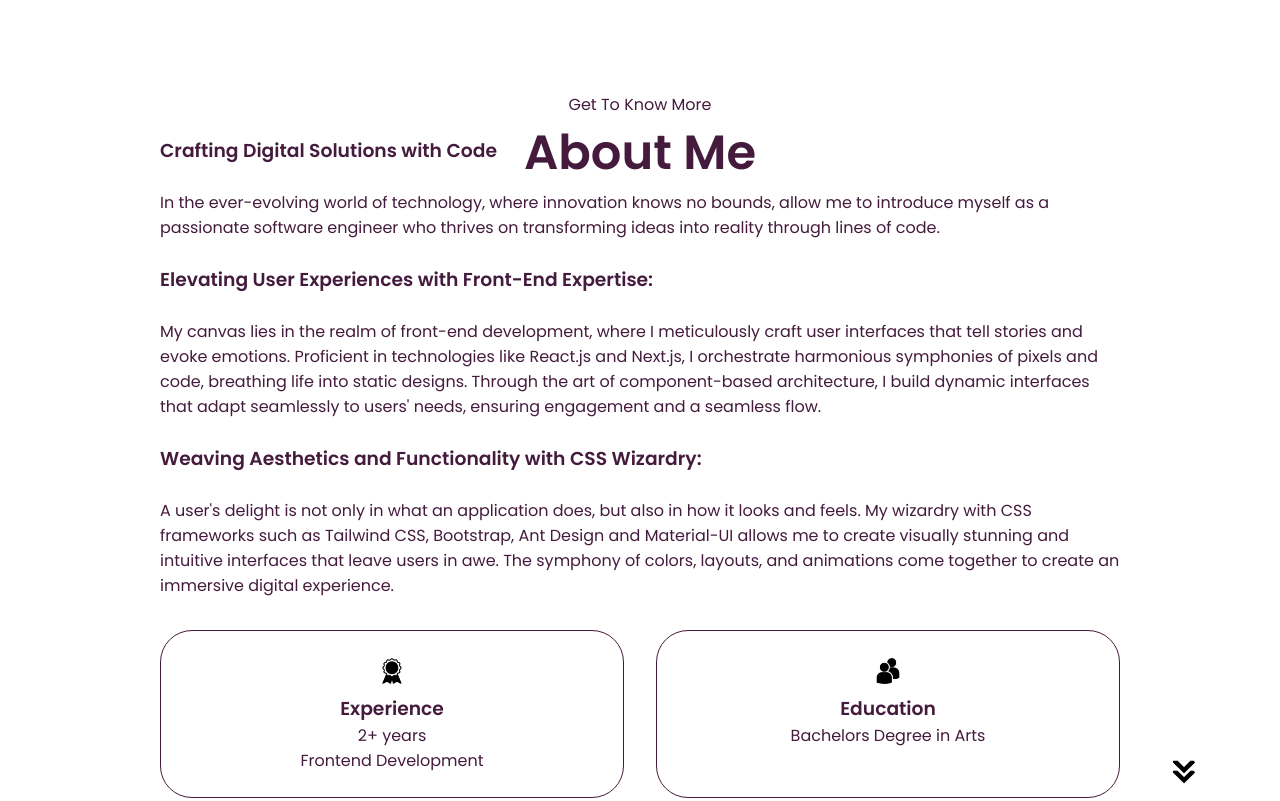
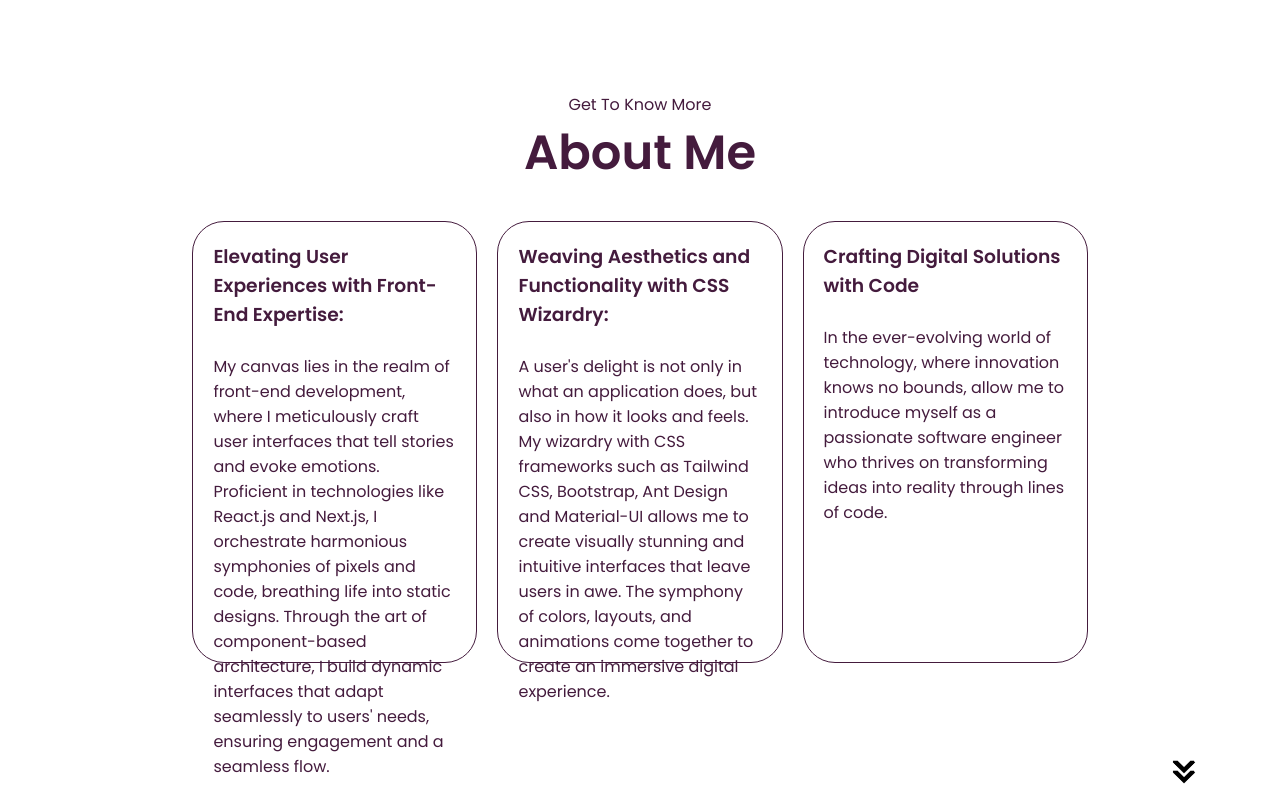
Before and after one commit to haris-qadeer/Portfolio, a plain HTML site: page index.html in a window 1280 px wide. Shown: the part 800-1601 px from the top of the page. Drawn offline with Linux system fonts and the light colour scheme.

Commit message:
small changes

```diff
--- a/index.html
+++ b/index.html
@@ -78,8 +78,38 @@
     <section id="about">
       <p class="section__text__p1">Get To Know More</p>
       <h1 class="title">About Me</h1>
-      <div class="section-container">
+      <div class="section-container" style="justify-content: center">
+        <div class="child-section">
           <div class="about-details-container">
+            <div class="text-container">
+              <h3>Elevating User Experiences with Front-End Expertise:</h3>
+              <br />
+              <p>
+                My canvas lies in the realm of front-end development, where I
+                meticulously craft user interfaces that tell stories and evoke
+                emotions. Proficient in technologies like React.js and Next.js,
+                I orchestrate harmonious symphonies of pixels and code,
+                breathing life into static designs. Through the art of
+                component-based architecture, I build dynamic interfaces that
+                adapt seamlessly to users' needs, ensuring engagement and a
+                seamless flow.
+              </p>
+            </div>
+            <br />
+            <div class="text-container">
+              <h3>Weaving Aesthetics and Functionality with CSS Wizardry:</h3>
+              <br />
+              <p>
+                A user's delight is not only in what an application does, but
+                also in how it looks and feels. My wizardry with CSS frameworks
+                such as Tailwind CSS, Bootstrap, Ant Design and Material-UI
+                allows me to create visually stunning and intuitive interfaces
+                that leave users in awe. The symphony of colors, layouts, and
+                animations come together to create an immersive digital
+                experience.
+              </p>
+            </div>
+            <br />
             <div class="text-container">
               <h3>Crafting Digital Solutions with Code</h3>
               <br />
@@ -90,33 +120,17 @@
                 lines of code.
               </p>
             </div>
-          <br />
-          <div class="text-container">
-            <h3>Elevating User Experiences with Front-End Expertise:</h3>
-            <br />
-            <p>
-              My canvas lies in the realm of front-end development, where I
-              meticulously craft user interfaces that tell stories and evoke
-              emotions. Proficient in technologies like React.js and Next.js, I
-              orchestrate harmonious symphonies of pixels and code, breathing
-              life into static designs. Through the art of component-based
-              architecture, I build dynamic interfaces that adapt seamlessly to
-              users' needs, ensuring engagement and a seamless flow.
-            </p>
           </div>
-          <br />
-          <div class="text-container">
-            <h3>Weaving Aesthetics and Functionality with CSS Wizardry:</h3>
-            <br />
-            <p>
-              A user's delight is not only in what an application does, but also
-              in how it looks and feels. My wizardry with CSS frameworks such as
-              Tailwind CSS, Bootstrap, Ant Design and Material-UI allows me to
-              create visually stunning and intuitive interfaces that leave users
-              in awe. The symphony of colors, layouts, and animations come
-              together to create an immersive digital experience.
-            </p>
         </div>
+      </div>
+      <img
+        src="./assets/arrow.png"
+        alt="Arrow icon"
+        class="icon arrow"
+        onclick="location.href='./#experience'"
+      />
+    </section>
+    <section id="about" style="height: 50vh">
       <div class="about-containers">
         <div class="details-container">
           <img
@@ -128,23 +142,11 @@
           <p>2+ years <br />Frontend Development</p>
         </div>
         <div class="details-container">
-              <img
-                src="./assets/education.png"
-                alt="Education icon"
-                class="icon"
-              />
+          <img src="./assets/education.png" alt="Education icon" class="icon" />
           <h3>Education</h3>
           <p>Bachelors Degree in Arts</p>
         </div>
       </div>
-        </div>
-      </div>
-      <img
-        src="./assets/arrow.png"
-        alt="Arrow icon"
-        class="icon arrow"
-        onclick="location.href='./#experience'"
-      />
     </section>
     <section id="experience">
       <p class="section__text__p1">Explore My</p>
--- a/style.css
+++ b/style.css
@@ -306,7 +306,7 @@ section {
 
 .about-details-container {
   justify-content: center;
-  flex-direction: column;
+  flex-direction: row;
 }
 
 .about-containers,
@@ -485,3 +485,15 @@ footer p {
   color: #fff;
   cursor: pointer;
 }
+
+.child-section {
+  padding: 1.4rem;
+}
+.text-container {
+  border: 1px solid var(--purple);
+  padding: 20px;
+  height: 50vh;
+  border-radius: 2rem;
+  margin: 10px;
+  width: 40%;
+}
```
Lines whose indentation alone changed are shown as unchanged.
